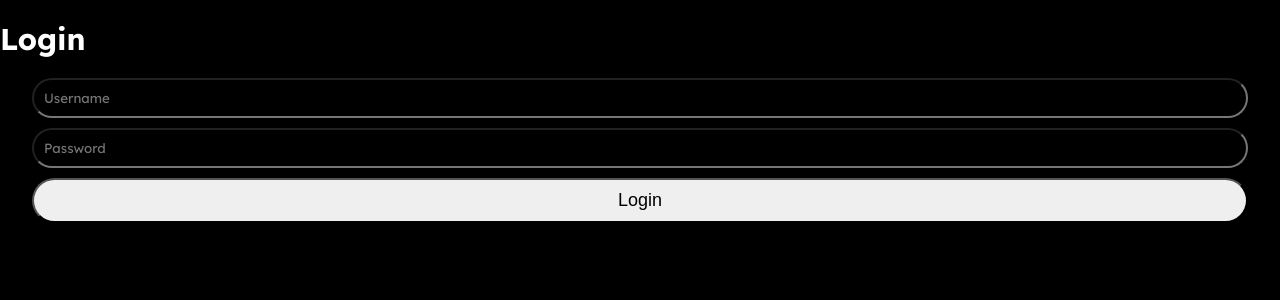
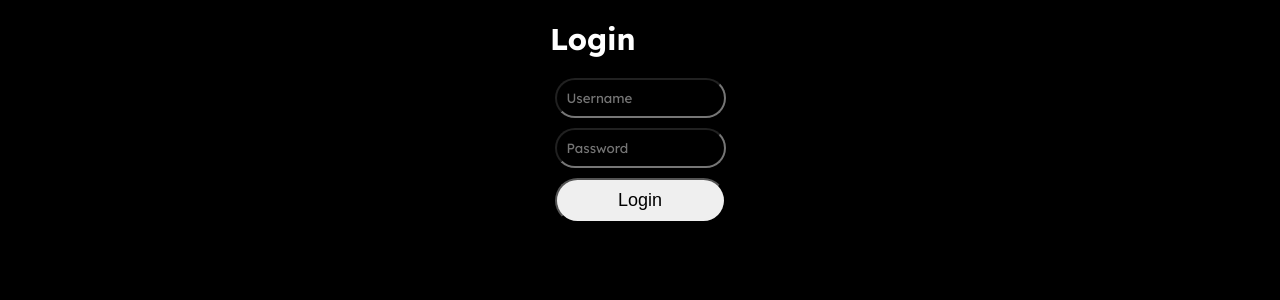
Before and after one commit to Citersito/medibax-front, a Vue app: page /login in a window 1280 px wide. Shown: the top 300 px of the page. Built offline with nearby package versions, Linux system fonts and the light colour scheme.

Commit message:
-Se corrigieron problemas del navbar -Se agrego layout al diseño -Se Agrego sección perfil

```diff
--- a/src/assets/scss/_base.scss
+++ b/src/assets/scss/_base.scss
@@ -64,3 +64,15 @@ body {
     color: inherit;
   }
 }
+
+.layout {
+  display: flex;
+  min-height: 100rem;
+  width: 100vw;
+  flex-direction: row;
+}
+
+.content {
+  max-width: 95%;
+  margin: 0 auto;
+}
--- a/src/assets/scss/components/_nav.scss
+++ b/src/assets/scss/components/_nav.scss
@@ -1,8 +1,6 @@
 @import "../variables";
 
 .navbar{
-  //background-color: #2B2B2B;
-  border-radius: 2rem;
   text-align: center;
   display: flex;
   justify-content: space-between;
@@ -14,6 +12,7 @@
   padding: 0 1rem;
   color: #B3B3B3;
   font-weight: 300;
+  border-top: 1px solid #0e0e0e;
   .navbar-item{
     display: flex;
     flex-direction: column;
@@ -22,3 +21,25 @@
     padding: 1rem; // Añade padding para darle espacio al contenido
   }
 }
+
+@include respond-to(large){
+    .navbar{
+        flex-direction: column;
+        top: 0;
+        align-items: start;
+      justify-content: start;
+      .navbar-item{
+        flex-direction: row;
+        gap: 1rem;
+      }
+    }
+  .item-1 {
+    order: 2;
+  }
+  .item-2 {
+    order: 1;
+  }
+  .item-3 {
+    order: 3;
+  }
+}
--- /dev/null
+++ b/src/assets/scss/components/_profile.scss
@@ -0,0 +1,34 @@
+.profile {
+  display: flex;
+  background-color: #0e0e0e;
+  margin: auto;
+  width: 90vw;
+  border-radius: 5rem;
+  margin-top: 1.5rem;
+  flex-direction: row;
+  align-items: center;
+}
+
+.navbar-item {
+  display: flex;
+  align-items: center;
+  gap: 1rem;
+}
+
+.profile ion-icon {
+  font-size: 4rem;
+  padding: 2rem;
+  background-color: #171717;
+  border-radius: 50%;
+  margin-right: 1rem;
+}
+
+@include respond-to(large) {
+  .profile {
+    position: fixed;
+    bottom: 0;
+    left: 0;
+    width: auto;
+    padding-right: 1rem;
+  }
+}
--- a/src/assets/scss/main.scss
+++ b/src/assets/scss/main.scss
@@ -4,3 +4,4 @@
 
 @import "components/nav";
 @import "components/auth";
+@import "components/profile";
--- a/src/views/HomePage.vue
+++ b/src/views/HomePage.vue
@@ -1,28 +1,32 @@
 <template>
   <div class="home-page">
-    <h1>Home</h1>
-    <button @click="logout">Cerrar Sesión</button>
+    <div class="profile">
+      <NavButton link="/profile" text="¡Hola {{ user }}!" icon="person"/>
+    </div>
   </div>
 </template>
 
 <script>
-import {useRouter} from 'vue-router';
+import {ref, onMounted} from 'vue';
+import NavButton from '@/components/NavButton.vue';
 
 export default {
+  components: {
+    NavButton,
+  },
   setup() {
-    const router = useRouter();
+    const user = ref('');
 
-    const logout = () => {
-      // Eliminar el token y los datos del usuario de localStorage
-      localStorage.removeItem('token');
-      localStorage.removeItem('user');
-      // Redirigir a la página de inicio de sesión
-      window.location.reload();
-      router.push({name: 'Login'});
-    };
+    onMounted(() => {
+      const storedUser = localStorage.getItem('user');
+      if (storedUser) {
+        user.value = storedUser;
+      }
+      console.log('User:', user.value); // Agregar console.log para verificar el valor de user
+    });
 
     return {
-      logout,
+      user,
     };
   },
 };
--- a/src/views/NavView.vue
+++ b/src/views/NavView.vue
@@ -26,7 +26,7 @@ export default {
 
     const menuItems = ref([
       {icon: 'search-circle-outline', text: 'Analisis', link: '/analisis'},
-      {icon: 'home-outline', text: 'Inicio', link: '/'},
+      {icon: 'home-outline', text: 'Inicio', link: '/home'},
       {icon: 'clipboard-outline', text: 'Expediente', link: '/expediente'},
     ]);
 
--- a/src/views/ProfileView.vue
+++ b/src/views/ProfileView.vue
@@ -1,3 +1,27 @@
 <template>
-  hola
+  <h1>Profile</h1>
+  <button @click="logout">Cerrar Sesión</button>
 </template>
+
+<script>
+import {useRouter} from 'vue-router';
+
+export default {
+  setup() {
+    const router = useRouter();
+
+    const logout = () => {
+      // Eliminar el token y los datos del usuario de localStorage
+      localStorage.removeItem('token');
+      localStorage.removeItem('user');
+      // Redirigir a la página de inicio de sesión
+      window.location.reload();
+      router.push({name: 'Login'});
+    };
+
+    return {
+      logout,
+    };
+  },
+};
+</script>
```
